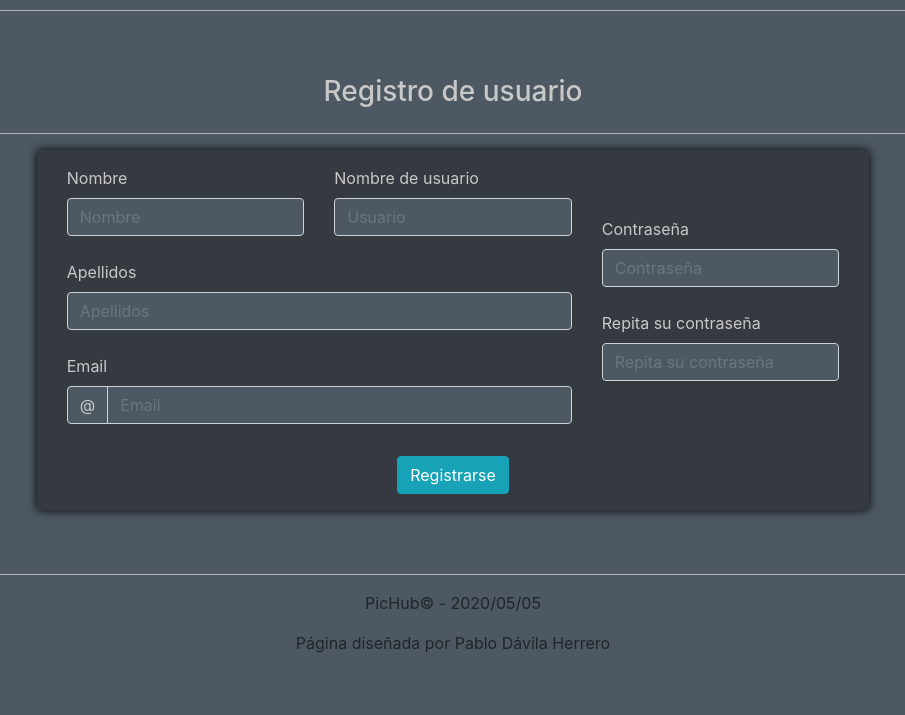
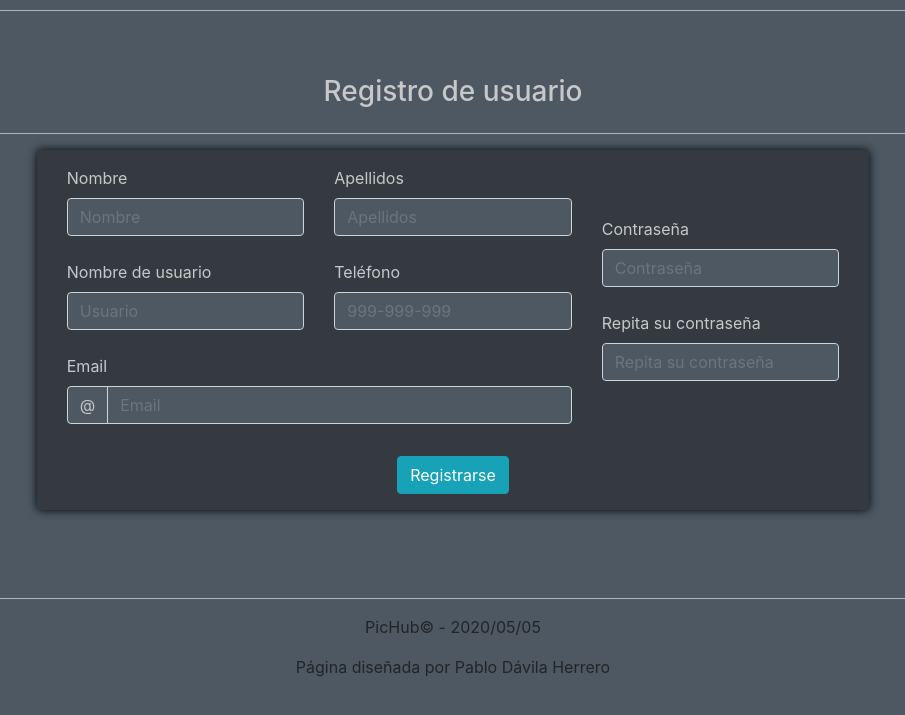
Before and after one commit to Pablo-Davila/PicHub, a PHP site: page /register.php in a window 1280 px wide. Shown: the part 56-771 px from the top of the page, without its empty margins (187-1092 px from the left). Run offline with PHP 8.4, Linux system fonts and the light colour scheme.

Commit message:
Register data validation

```diff
--- /dev/null
+++ b/js/register.js
@@ -0,0 +1,60 @@
+"use strict";
+
+function getError(message) {
+    return `<div onclick='removeError(this);' class='alert alert-danger' role='alert'>
+             <strong class="text-danger"><i class='fa fa-times text-danger' aria-hidden= 'true'>
+               </i > Error!
+             </strong>${message}
+           </div>`;
+}
+
+function removeError(error) {
+    $(error).fadeOut();
+}
+
+function validateForm() {
+    $("#errors-container").empty();
+
+    let errores = false;
+
+    // Obtención datos
+    let nombre = $("#nombre").val();
+    let usuario = $("#usuario").val();
+    let apellidos = $("#apellidos").val();
+    let email = $("#email").val();
+    let password = $("#password").val();
+    let repassword = $("#repassword").val();
+
+    // Validación de los datos
+    if(nombre.trim().length < 3) {
+	$("#errors-container").append(
+	    getError("El nombre debe tener al menos 3 caracteres de longitud.")
+	);
+	errores = true;
+    }
+    if(apellidos.trim().length < 6) {
+	$("#errors-container").append(
+	    getError("Los apellidos deben tener al menos 6 caracteres de longitud.")
+	);
+	errores = true;
+    }
+    if(usuario.trim().length < 6) {
+	$("#errors-container").append(
+	    getError("El nombre de usuario debe tener al menos 6 caracteres de longitud.")
+	);
+	errores = true;
+    }
+    if(!(new RegExp("^[+]*[(]{0,1}[0-9]{1,4}[)]{0,1}[-\s\./0-9]*$").test(telefono))) {
+	$("#errors-container").append(
+	    getError("El teléfono tiene un formato incorrecto.")
+	);
+    }
+    if(password != repassword) {
+	$("#errors-container").append(
+	    getError("Las contraseñas deben ser iguales.")
+	);
+	errores = true;
+    }
+
+    return !errores;
+}
--- a/register.php
+++ b/register.php
@@ -5,6 +5,7 @@
   <head>
     <?php include 'imports.php' ?>
     <title>PicHub - Registro</title>
+    <script src="js/register.js" type="text/javascript"></script>
   </head>
 
   <body>
@@ -23,7 +24,8 @@
       <hr>
 
       <!-- Formulario -->
-	<form id="reg-form" class="form-basic rounded w-75 py-3 mx-auto">
+      <form id="reg-form" class="form-basic rounded w-75 py-3 mx-auto"
+	    onsubmit="return validateForm();">
 	<div id="form-data" class="row justify-content-center">
 
 	  <!-- Lado izquierdo -->
@@ -31,34 +33,41 @@
 	    <div class="row">
 	      <div class="col-md min-w-16m mb-4">
 		<label for="nombre">Nombre</label>
-		    <input id="nombre" type="text"
+		<input id="nombre" type="text" required
 		       class="form-control bg-sdark focus-light"
 		       name="nombre" placeholder="Nombre">
 	      </div>
 	      <div class="col-md min-w-16m mb-4">
+		<label for="apellidos">Apellidos</label>
+		<input type="text" id="apellidos" required
+		       class="form-control bg-sdark focus-light"
+		       name="apellidos" placeholder="Apellidos">
+	      </div>
+	    </div>
+
+	    <div class="row">
+	      <div class="col-md min-w-16m mb-4">
 		<label for="usuario">Nombre de usuario</label>
-		    <input id="usuario" type="text"
+		<input id="usuario" type="text" required
 		       class="form-control bg-sdark focus-light"
 		       name="usuario" placeholder="Usuario">
+	      </div>
+	      <div class="col-md min-w-16m mb-4">
+		<label for="telefono">Teléfono</label>
+		<input id="telefono" type="telephone" required
+		       class="form-control bg-sdark focus-light"
+		       name="telefono" placeholder="999-999-999">
 	      </div>
 	    </div>
 
 	    <div class="row mb-4">
-		<div class="col-md">
-		    <label for="apellidos">Apellidos</label>
-		    <input type="text" id="apellidos"
-			   class="form-control bg-sdark focus-light"
-			   name="apellidos" placeholder="Apellidos">
-		  </div>
-	      </div>
-	      <div class="row  mb-4">
 	      <div class="col-md">
 		<label for="email">Email</label>
 		<div class="input-group mb-2">
 		  <div class="input-group-prepend">
 		    <div class="input-group-text bg-sdark txt-light">@</div>
 		  </div>
-		      <input type="email" id="email" name="email"
+		  <input type="email" id="email" name="email" required
 			 class="form-control bg-sdark focus-light"
 			 placeholder="Email">
 		</div>
@@ -69,11 +78,11 @@
 	  <!-- Lado derecho -->
 	  <div id="new-pass" class="col-md col-md-4 min-w-16m my-auto">
 	    <label for="password">Contraseña</label>
-	      <input id="password" type="password"
+	    <input id="password" type="password" required
 		   class="form-control bg-sdark focus-light mb-4"
 		   placeholder="Contraseña">
-	      <label for="repeatpassword">Repita su contraseña</label>
-	      <input id="repeatpassword" type="password"
+	    <label for="repassword">Repita su contraseña</label>
+	    <input id="repassword" type="password" required
 		   class="form-control bg-sdark focus-light mb-4"
 		   placeholder="Repita su contraseña">
           </div>
@@ -86,6 +95,12 @@
 	  </button>
 	</div>
       </form>
+      </br>
+
+      <!-- Errores -->
+      <div class="row w-60 mx-auto">
+	<div class="col-md" id="errors-container"></div>
+      </div>
 
     </div>
 
```
Lines whose indentation alone changed are shown as unchanged.
